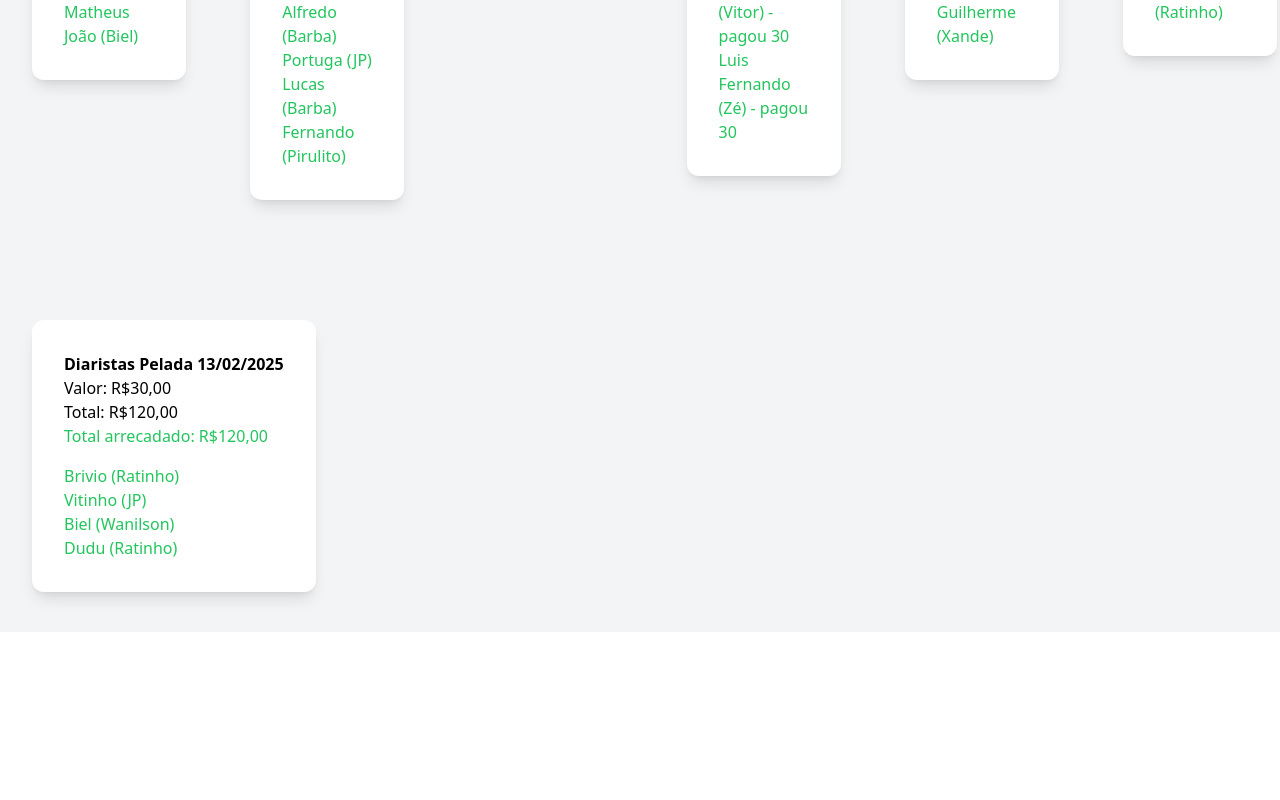
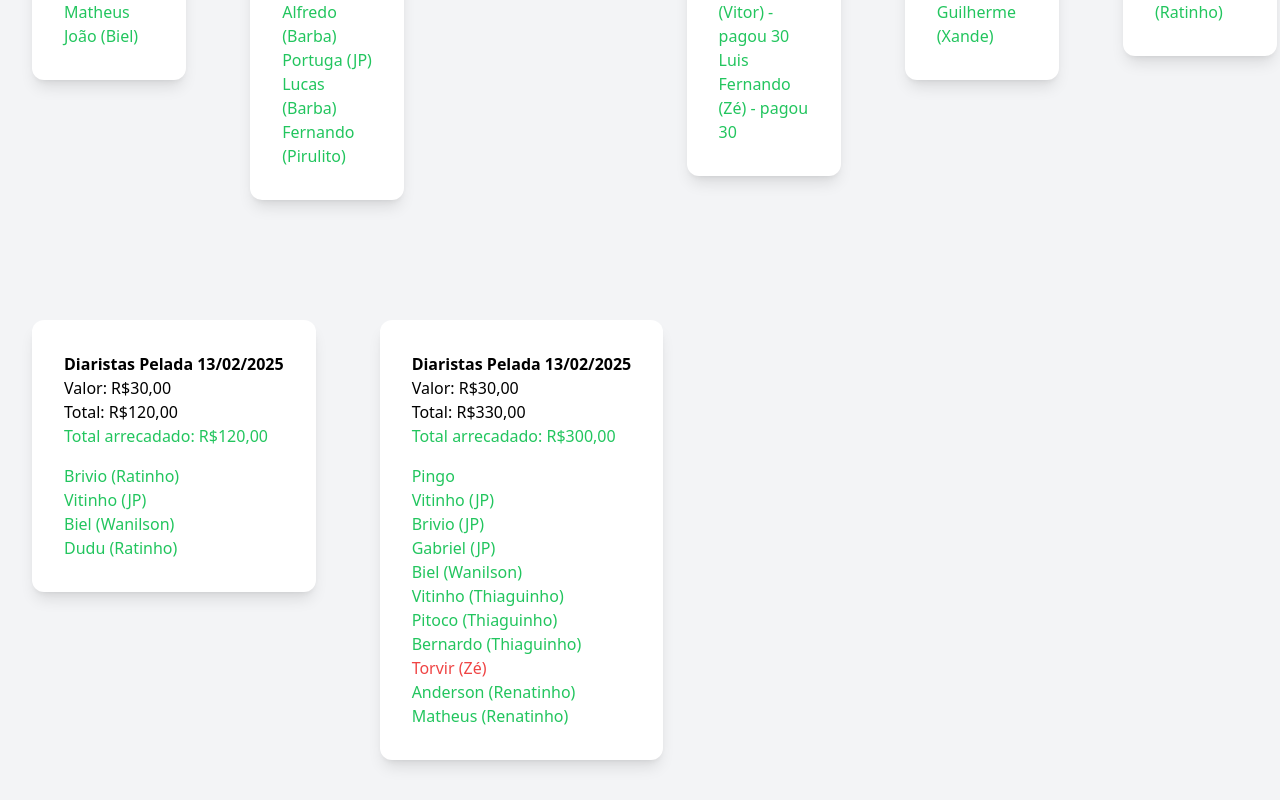
Before and after one commit to diogop2003/futebol, an Angular app in the folder pelada-front/: page /diaristas in a window 1280 px wide. Shown: the part 1566-2366 px from the top of the page. Before the commit the page ends 2198 px from the top, so only its background shows below. Built offline with nearby package versions, Linux system fonts and the light colour scheme.

Commit message:
fix semana 20/02

```diff
--- a/pelada-front/src/app/pages/diaristas/diaristas.component.html
+++ b/pelada-front/src/app/pages/diaristas/diaristas.component.html
@@ -249,5 +249,26 @@
                 <li class="text-green-500">Dudu (Ratinho)</li>
             </ol>
         </div>
+        <div class="rounded-xl bg-white p-8 shadow-lg mx-8">
+            <h1 class="font-md font-bold">Diaristas Pelada 13/02/2025</h1>
+            <div class="mb-4">
+                <h1 class="font-sm">Valor: R$30,00</h1>
+                <h1 class="font-sm">Total: R$330,00</h1>
+                <h1 class="font-sm text-green-500">Total arrecadado: R$300,00</h1>
+            </div>
+            <ol>
+                <li class="text-green-500">Pingo</li>
+                <li class="text-green-500">Vitinho (JP)</li>
+                <li class="text-green-500">Brivio (JP)</li>
+                <li class="text-green-500">Gabriel (JP)</li>
+                <li class="text-green-500">Biel (Wanilson)</li>
+                <li class="text-green-500">Vitinho (Thiaguinho)</li>
+                <li class="text-green-500">Pitoco (Thiaguinho)</li>
+                <li class="text-green-500">Bernardo (Thiaguinho)</li>
+                <li class="text-red-500">Torvir (Zé)</li>
+                <li class="text-green-500">Anderson (Renatinho)</li>
+                <li class="text-green-500">Matheus (Renatinho)</li>
+            </ol>
+        </div>
     </section>
 </section>
--- a/pelada-front/src/app/pages/saldo/saldo.component.html
+++ b/pelada-front/src/app/pages/saldo/saldo.component.html
@@ -37,11 +37,11 @@
                 </tr>
                 <tr class="border-b gap-5">
                     <td class="w-auto py-4 text-md text-gray-700">Goleiros mês</td>
-                    <td class="w-auto py-4 text-md text-red-500">-280,00</td>
+                    <td class="w-auto py-4 text-md text-red-500">-420,00</td>
                 </tr>
                 <tr class="border-b gap-5">
                     <td class="w-auto py-4 text-md text-gray-700">Diaristas Fevereiro</td>
-                    <td class="w-auto py-4 text-md text-green-500">330,00</td>
+                    <td class="w-auto py-4 text-md text-green-500">630,00</td>
                 </tr>
                 <!-- <tr class="border-b gap-5">
                     <td class="w-auto py-4 text-md text-gray-700">Gastos adicionais Dezembro</td>
@@ -57,7 +57,7 @@
                 </tr>
                 <tr class="border-b gap-5">
                     <td class="w-auto py-4 text-md text-gray-700">SALDO TOTAL</td>
-                    <td class="w-auto py-4 text-md text-green-500">1.977,00</td>
+                    <td class="w-auto py-4 text-md text-green-500">2.137,00</td>
                 </tr>
             </tbody>
         </table>
```
